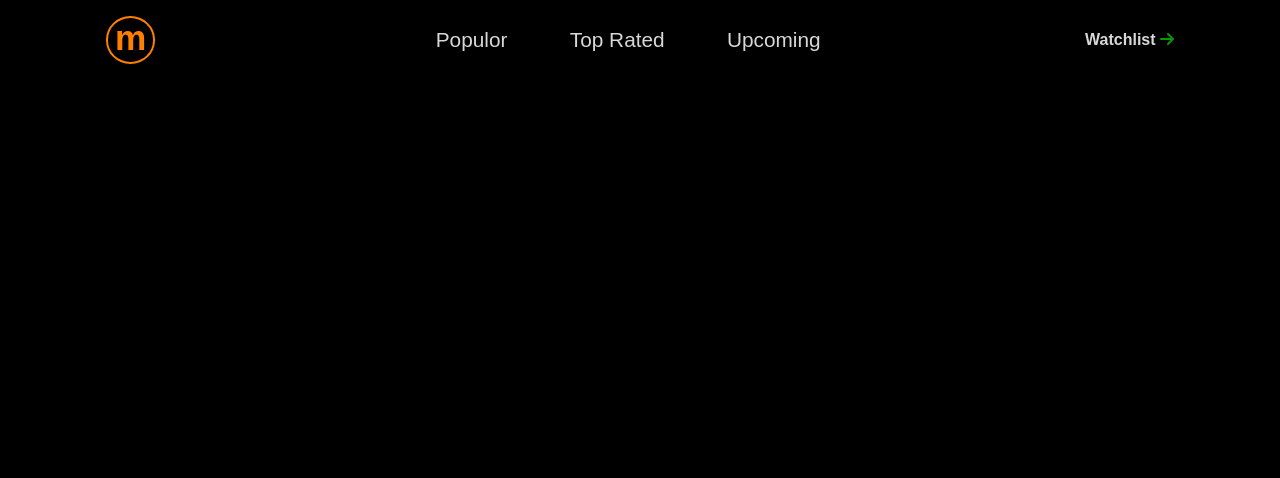
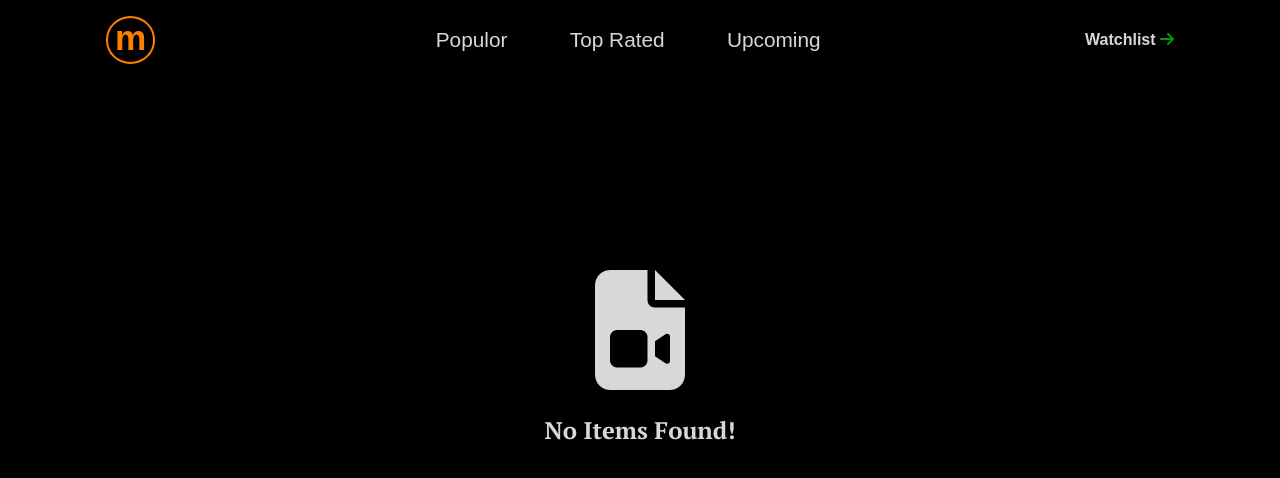
Before and after one commit to SunnyKumar107/movie, a React (Create React App) app: page /watchList in a window 1280 px wide. Shown: the top 478 px of the page. Built offline with nearby package versions, Linux system fonts and the light colour scheme.

Commit message:
Make UI for empty watchlist

```diff
--- a/src/Components/Header/Header.js
+++ b/src/Components/Header/Header.js
@@ -47,7 +47,7 @@ const Header = () => {
         </NavLink>
       ) : (
         <NavLink to={"/"}>
-          <span className={Styles.watchlist_btn} onClick={WatchlistBtnHandler}>
+          <span className={Styles.home_btn} onClick={WatchlistBtnHandler}>
             <i class="fa-solid fa-arrow-left"></i> Home
           </span>
         </NavLink>
--- a/src/Components/Header/Header.module.css
+++ b/src/Components/Header/Header.module.css
@@ -51,18 +51,21 @@
   color: #ff8000;
 }
 
-.watchlist_btn {
+.watchlist_btn,
+.home_btn {
   color: #d8d8d8;
   margin-right: 1em;
   font-weight: bold;
   cursor: pointer;
 }
 
-.watchlist_btn:hover {
+.watchlist_btn:hover,
+.home_btn:hover {
   color: #a5a5a5;
 }
 
-.watchlist_btn i {
+.watchlist_btn i,
+.home_btn i {
   color: #079902;
 }
 
--- a/src/Components/WatchList/WatchList.js
+++ b/src/Components/WatchList/WatchList.js
@@ -8,6 +8,16 @@ const Watchlist = () => {
 
   const dispatch = useDispatch();
 
+  switch (watchlistData.length) {
+    case 0:
+      console.log(watchlistData.length);
+      return (
+        <div className={Styles.empty_watch_list}>
+          <i class="fa-sharp fa-solid fa-file-video"></i>
+          <p>No Items Found!</p>
+        </div>
+      );
+    default:
       return (
         <div className={Styles.watchlist}>
           {watchlistData.map((movie) => (
@@ -41,6 +51,7 @@ const Watchlist = () => {
           ))}
         </div>
       );
+  }
 };
 
 export default Watchlist;
--- a/src/Components/WatchList/WatchList.module.css
+++ b/src/Components/WatchList/WatchList.module.css
@@ -1,3 +1,24 @@
+@import url("https://fonts.googleapis.com/css2?family=PT+Serif:wght@700&display=swap");
+
+.empty_watch_list {
+  height: 80vh;
+  display: flex;
+  flex-direction: column;
+  align-items: center;
+  justify-content: center;
+  color: #d8d8d8;
+  font-size: 1.5rem;
+}
+
+.empty_watch_list p {
+  font-family: "PT Serif", serif;
+}
+
+.empty_watch_list i {
+  font-size: 5em;
+  margin-top: -0.5em;
+}
+
 .watchlist {
   display: flex;
   flex-wrap: wrap;
```
Lines whose indentation alone changed are shown as unchanged.
